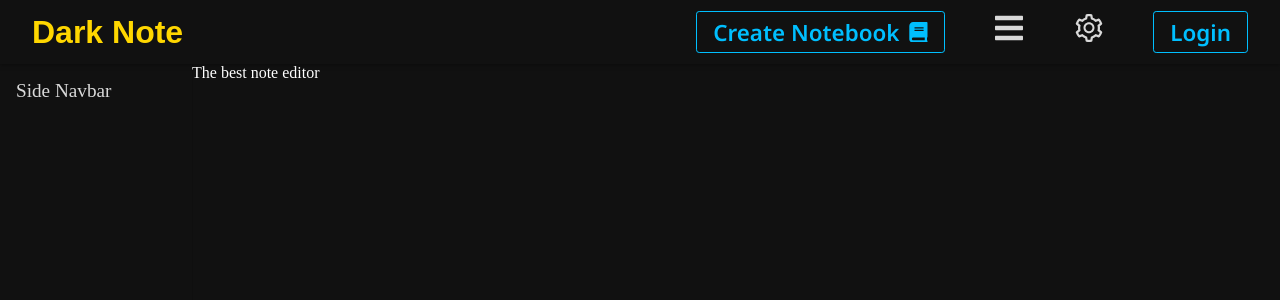
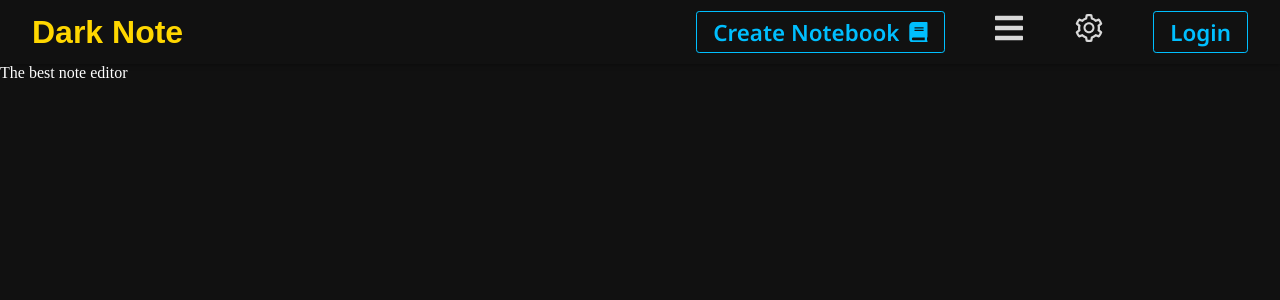
Before and after one commit to KRShanto/DarkNote, a Next.js app: page / in a window 1280 px wide. Shown: the top 300 px of the page. Built offline with nearby package versions, Linux system fonts and the light colour scheme; no server answers; a web font is replaced by a local one.

Commit message:
Remove the sidenavbar

```diff
--- a/components/navbar/SideNavbar.tsx
+++ /dev/null
@@ -1,6 +0,0 @@
-import React from "react";
-
-export default function SideNavbar() {
-  // Note Books, Notes, Bookmarks, Bin, Friends
-  return <div id="side-navbar">Side Navbar</div>;
-}
--- a/pages/_app.tsx
+++ b/pages/_app.tsx
@@ -2,7 +2,6 @@ import "@/styles/globals.scss";
 import { useEffect, useState } from "react";
 import type { AppProps } from "next/app";
 import Navbar from "@/components/navbar/Navbar";
-import SideNavbar from "@/components/navbar/SideNavbar";
 import Footer from "@/components/Footer";
 import { SessionProvider } from "next-auth/react";
 import { useThemeStore } from "@/stores/theme";
@@ -92,12 +91,8 @@ export default function App({
         <main style={{ opacity: loading ? 0.2 : 1 }}>
           <Navbar />
 
-          <div className="body">
-            <SideNavbar />
-
-            <div className="main-body">
-              <Component {...pageProps} />
-            </div>
+          <div className="main-body">
+            <Component {...pageProps} />
           </div>
 
           <Footer />
--- a/pages/note/index.tsx
+++ /dev/null
@@ -1,5 +0,0 @@
-import React from "react";
-
-export default function AllNotesPage() {
-  return <div>AllNotesPage</div>;
-}
--- a/styles/globals.scss
+++ b/styles/globals.scss
@@ -58,7 +58,7 @@ body.LIGHT {
 
 .main-body {
   position: absolute;
-  width: 85%;
+  width: 100%;
   height: 92vh;
   right: 0;
   top: 8vh;
@@ -107,7 +107,6 @@ body.LIGHT {
 
 @import "navbar";
 @import "home";
-@import "side-navbar";
 @import "create-book";
 @import "display";
 @import "display-note";
--- a/styles/side-navbar.scss
+++ /dev/null
@@ -1,13 +0,0 @@
-#side-navbar {
-  width: 15%;
-  height: 92vh;
-  font-size: 1.2rem;
-  padding: 1rem;
-  // background-color: black;
-  position: fixed;
-  top: 8vh;
-  color: $white;
-  background-color: transparent;
-  // border-right: 0.5px solid rgba(255, 255, 255, 0.262);
-  box-shadow: 0 0 1px rgba(0, 0, 0, 0.5);
-}
```
Also changed, not shown: todo.txt, 1 other file (tests, documents, lock files or other folders).
